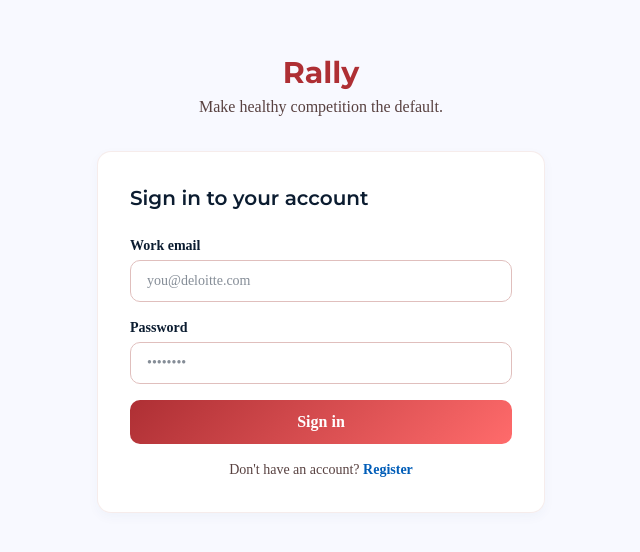
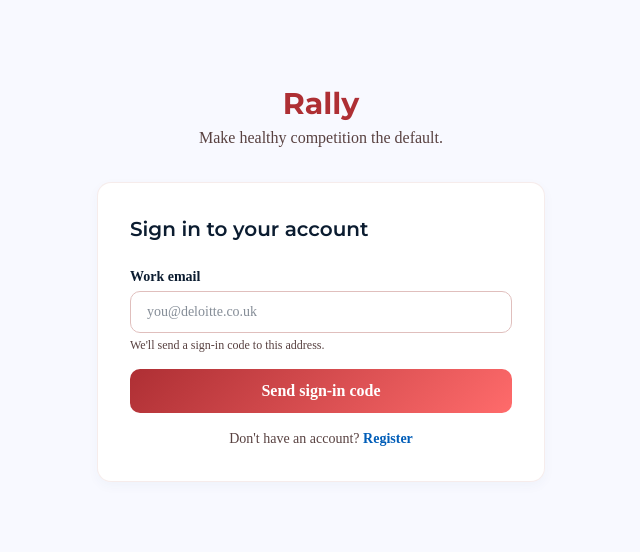
Before and after one commit to mrutherfordshaw/rally, a Next.js app: page /login in a window 1280 px wide. Shown: the part 116-668 px from the top of the page, without its empty margins (319-959 px from the left). Built offline with nearby package versions, Linux system fonts and the light colour scheme.

Commit message:
Switch login to OTP flow; fix deloitte.co.uk placeholder

```diff
--- a/app/(auth)/login/page.tsx
+++ b/app/(auth)/login/page.tsx
@@ -8,9 +8,9 @@ import { useRouter } from 'next/navigation'
 export default function LoginPage() {
   const router = useRouter()
   const [email, setEmail] = useState('')
-  const [password, setPassword] = useState('')
   const [error, setError] = useState('')
   const [loading, setLoading] = useState(false)
+  const [sent, setSent] = useState(false)
 
   async function handleLogin(e: React.FormEvent) {
     e.preventDefault()
@@ -18,22 +18,24 @@ export default function LoginPage() {
     setError('')
 
     const supabase = createClient()
-    const { error } = await supabase.auth.signInWithPassword({ email, password })
+    const { error } = await supabase.auth.signInWithOtp({
+      email,
+      options: { emailRedirectTo: `${window.location.origin}/api/auth/callback` },
+    })
 
     if (error) {
-      setError('Invalid email or password. Please try again.')
+      setError(error.message)
       setLoading(false)
       return
     }
 
-    router.push('/dashboard')
-    router.refresh()
+    sessionStorage.setItem('rally_verify_email', email)
+    router.push('/verify')
   }
 
   return (
     <div className="min-h-screen bg-[#f8f9ff] flex items-center justify-center p-4">
       <div className="w-full max-w-md">
-        {/* Logo */}
         <div className="text-center mb-8">
           <h1 className="font-[family-name:var(--font-montserrat)] text-3xl font-bold text-[#ae2f34]">
             Rally
@@ -55,24 +57,13 @@ export default function LoginPage() {
                 type="email"
                 value={email}
                 onChange={e => setEmail(e.target.value)}
-                placeholder="you@deloitte.com"
+                placeholder="you@deloitte.co.uk"
                 required
                 className="w-full px-4 py-2.5 border border-[#e0bfbd] rounded-lg text-sm focus:outline-none focus:ring-2 focus:ring-[#005db8] focus:border-transparent transition-all"
               />
-            </div>
-
-            <div>
-              <label className="block text-sm font-semibold text-[#0b1c30] mb-1">
-                Password
-              </label>
-              <input
-                type="password"
-                value={password}
-                onChange={e => setPassword(e.target.value)}
-                placeholder="••••••••"
-                required
-                className="w-full px-4 py-2.5 border border-[#e0bfbd] rounded-lg text-sm focus:outline-none focus:ring-2 focus:ring-[#005db8] focus:border-transparent transition-all"
-              />
+              <p className="text-xs text-[#584140] mt-1">
+                We&apos;ll send a sign-in code to this address.
+              </p>
             </div>
 
             {error && (
@@ -84,7 +75,7 @@ export default function LoginPage() {
               disabled={loading}
               className="w-full py-2.5 vibrant-gradient-coral text-white font-semibold rounded-lg hover:brightness-110 transition-all active:scale-95 disabled:opacity-60"
             >
-              {loading ? 'Signing in…' : 'Sign in'}
+              {loading ? 'Sending code…' : 'Send sign-in code'}
             </button>
           </form>
 
--- a/app/(auth)/register/page.tsx
+++ b/app/(auth)/register/page.tsx
@@ -75,7 +75,7 @@ export default function RegisterPage() {
                 type="email"
                 value={email}
                 onChange={e => setEmail(e.target.value)}
-                placeholder="you@deloitte.com"
+                placeholder="you@deloitte.co.uk"
                 required
                 className="w-full px-4 py-2.5 border border-[#e0bfbd] rounded-lg text-sm focus:outline-none focus:ring-2 focus:ring-[#005db8] focus:border-transparent transition-all"
               />
```
